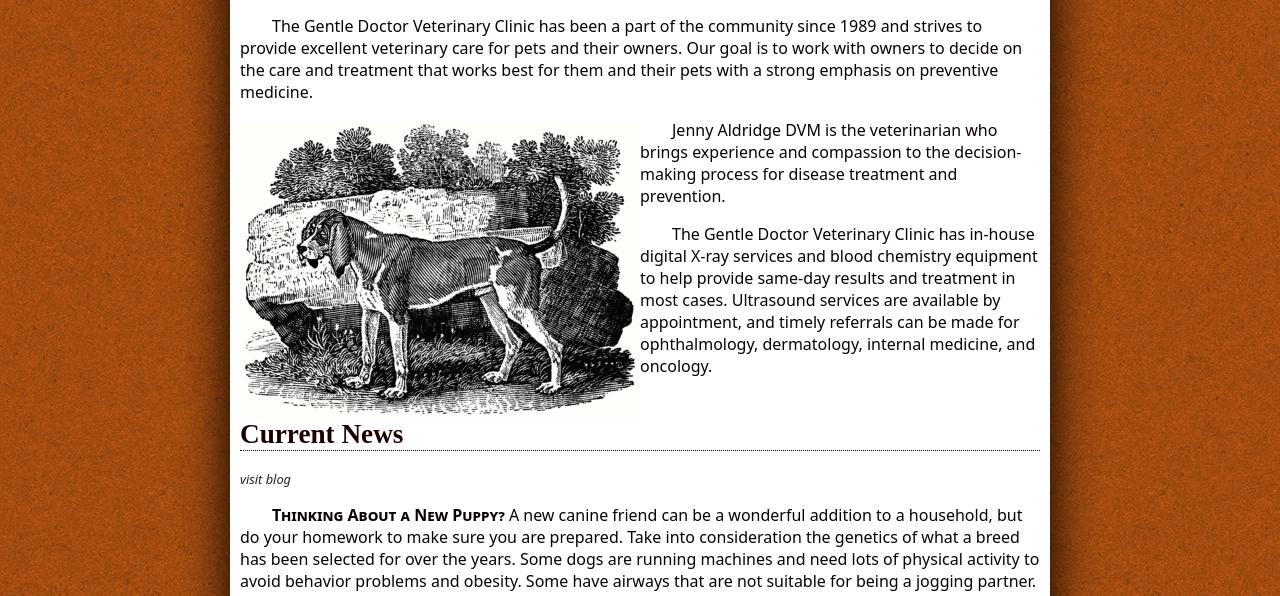
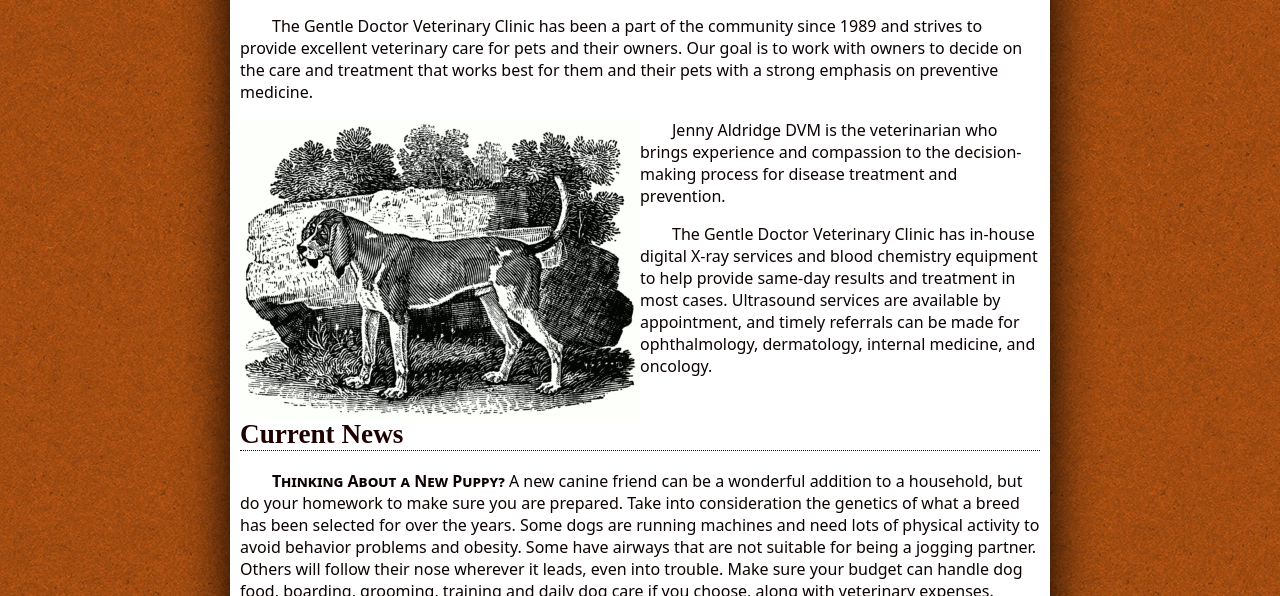
Before and after one commit to i80and/gentledocvetclinic, a plain HTML site: page index.html in a window 1280 px wide. Shown: the part 204-800 px from the top of the page. Drawn offline with Linux system fonts and the light colour scheme.

Commit message:
Remove blog link

```diff
--- a/index.html
+++ b/index.html
@@ -24,7 +24,6 @@
 			<p>The Gentle Doctor Veterinary Clinic has in-house digital X-ray services and blood chemistry equipment to help provide same-day results and treatment in most cases.  Ultrasound services are available by appointment, and timely referrals can be made for ophthalmology, dermatology, internal medicine, and oncology.</p>
 
 			<h1>Current News</h1>
-			<a href="http://blog.gentledocvetclinic.com" class="block" id="bloglink">visit blog</a>
 			<ul id="newslist">
 				<li><span class="paratitle">Thinking About a New Puppy?</span> A new canine friend can be a wonderful addition to a household, but do your homework to make sure you are prepared.  Take into consideration the genetics of what a breed has been selected for over the years.  Some dogs are running machines and need lots of physical activity to avoid behavior problems and obesity.  Some have airways that are not suitable for being a jogging partner.  Others will follow their nose wherever it leads, even into trouble.  Make sure your budget can handle dog food, boarding, grooming, training and daily dog care if you choose, along with veterinary expenses.</li>
 				<li><span class="paratitle">Thinking About a New Kitten?</span> If you currently have a cat, take into consideration potential health risks in introducing a new cat with upper respiratory infections, feline leukemia or parasites.  Socialization occurs much younger in kittens than puppies, so there may already be some difficult patterns established.  Stress for cats can cause physical illness, so make sure they are active, have new places to explore, adequate territory and novel predatory play outlets.  The Indoor Pet Initiative listed in resources is an excellent reference.  Adult cats from rescue groups are always available and it can be easier to see if their personalities match your lifestyle.</li>
--- a/main.css
+++ b/main.css
@@ -26,10 +26,6 @@
 a:hover {
 	color: #ccccff;
 	text-decoration: underline;
-}
-
-a#bloglink {
-	font-size: 80%;
 }
 
 p {
```
